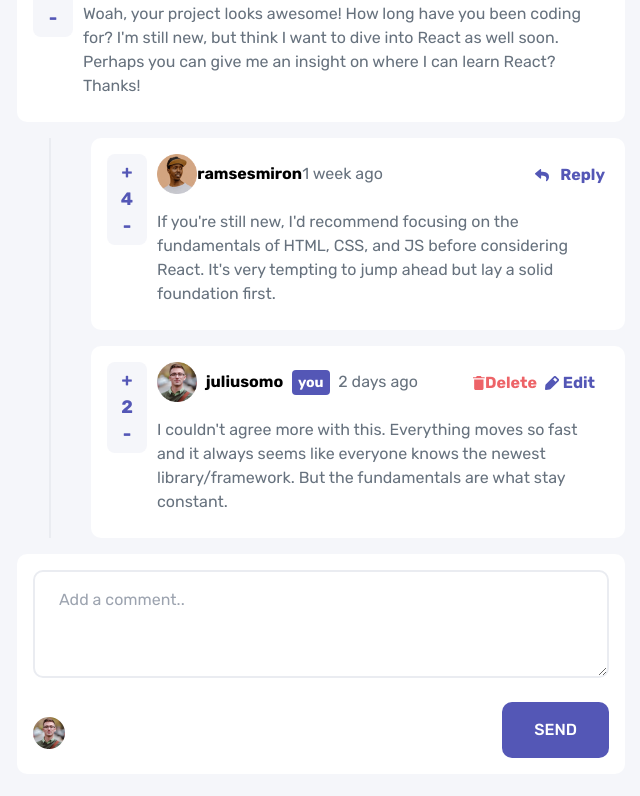
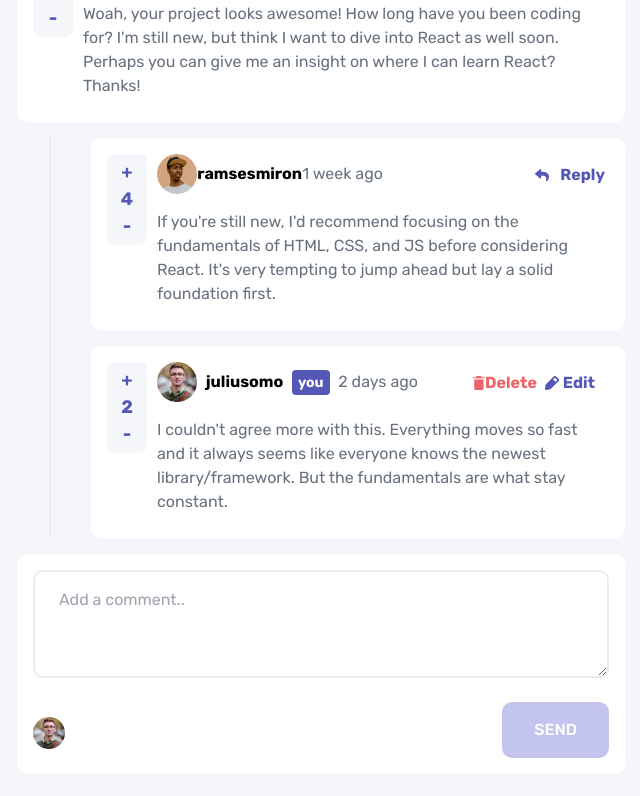
Before and after one commit to borgesmj/frontend-mentor-challenges, a React (Vite) app in the folder interactive-comments-section/: page / in a window 1280 px wide. Shown: the part 302-1098 px from the top of the page, without its empty margins (319-959 px from the left). Built offline with nearby package versions, Linux system fonts and the light colour scheme.

Commit message:
adding active style to the form

```diff
--- a/interactive-comments-section/src/Components/Form.jsx
+++ b/interactive-comments-section/src/Components/Form.jsx
@@ -19,7 +19,8 @@ const Form = ({
     }
   const handleNewComment = (e) => {
     e.preventDefault()
-    const newComment = {
+    if (commentText.length > 0){
+      const newComment = {
         id: 5,
         "content": commentText,
         "createAt": "now",
@@ -36,6 +37,9 @@ const Form = ({
     console.log(newComment)
     createComment(newComment)
     setCommentText('')
+    } else {
+      return
+    }
   };
   return (
     <form
@@ -47,7 +51,7 @@ const Form = ({
         id=""
         cols="30"
         rows="3"
-        className="w-full rounded-[10px] px-6 py-4 border-solid border-[2px] border-Light-gray mb-6"
+        className="w-full rounded-[10px] px-6 py-4 border-solid border-[2px] border-Light-gray mb-6 lg:cursor-pointer"
         placeholder="Add a comment.."
         onChange={(e) => {setCommentText(e.target.value)}}
         value={(commentText)}
@@ -56,7 +60,7 @@ const Form = ({
       <input
         type="submit"
         value="SEND"
-        className="font-medium bg-[#5457b6] text-white py-4 px-8 rounded-[10px]"
+        className={`font-medium bg-[#5457b6] text-white py-4 px-8 rounded-[10px] ${commentText.length > 0 ? "lg:bg-[#5457b6] hover:cursor-pointer lg:shadow-xl" : 'lg:bg-[#c3c4ef] hover:cursor-not-allowed'}`}
       />
     </form>
   );
```
